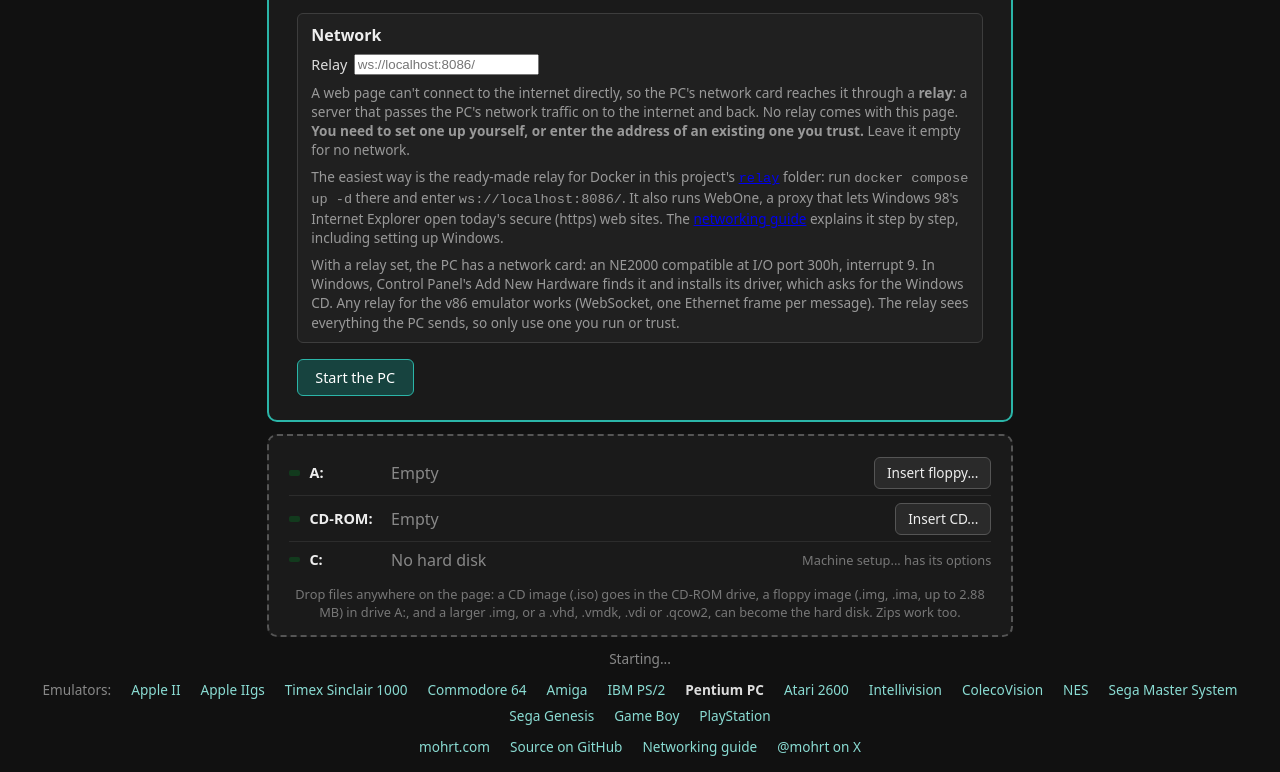
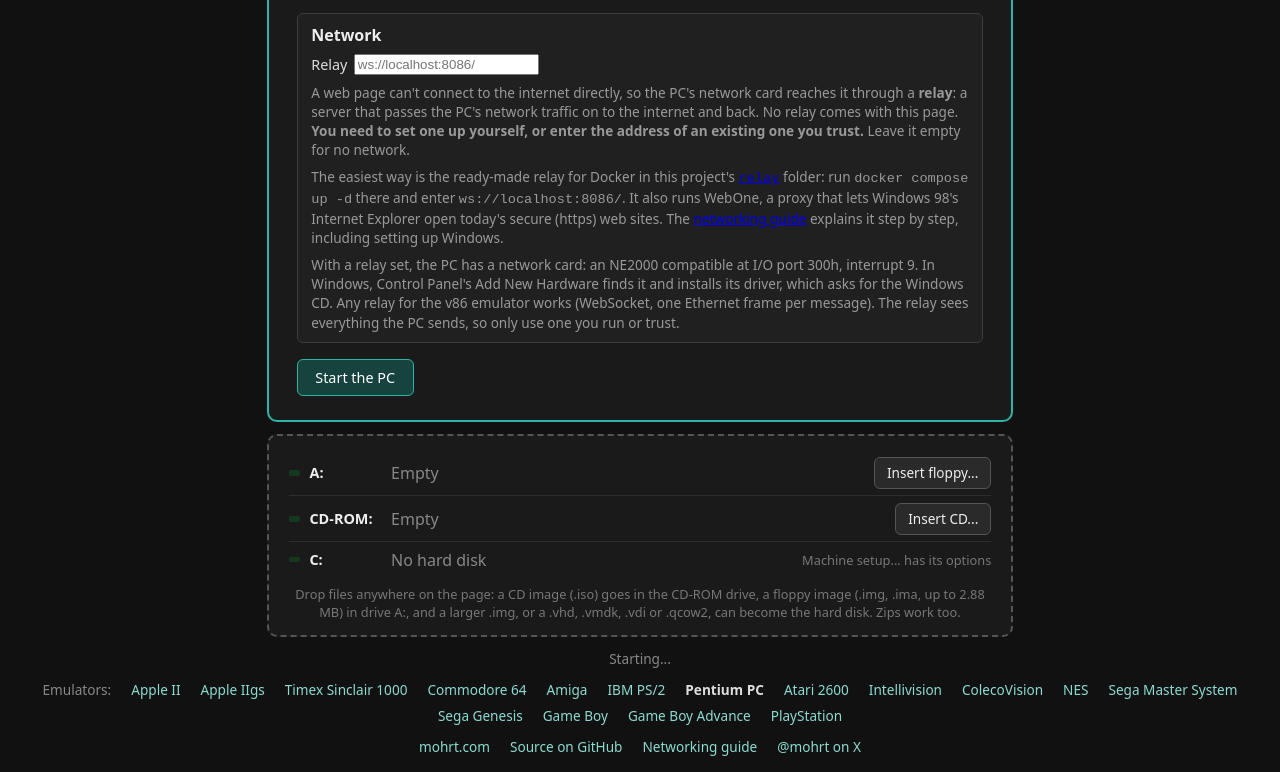
Before and after one commit to mohrt/pentiumpc, a website built with Vite: page index.html in a window 1280 px wide. Shown: the part 494-1266 px from the top of the page. Built offline with nearby package versions, Linux system fonts and the light colour scheme; files whose address does not match are found by name.

Commit message:
Link the Game Boy Advance emulator.

```diff
--- a/index.html
+++ b/index.html
@@ -178,6 +178,7 @@
         <a href="https://mohrt.github.io/mastersystem/">Sega Master System</a>
         <a href="https://mohrt.github.io/genesis/">Sega Genesis</a>
         <a href="https://mohrt.github.io/gameboy/">Game Boy</a>
+        <a href="https://mohrt.github.io/gba/">Game Boy Advance</a>
         <a href="https://mohrt.github.io/playstation/">PlayStation</a>
       </nav>
       <footer class="site-links">
```
